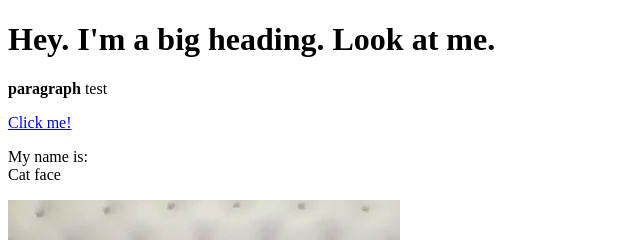
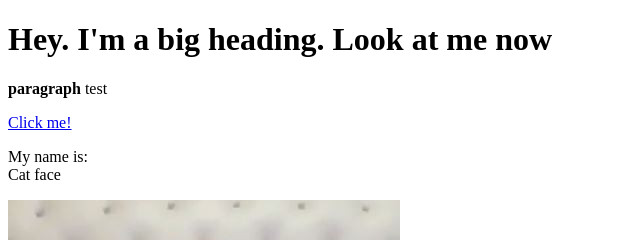
Before and after one commit to doodle000/cartoon-doodle, a plain HTML site: page test.html in a window 1280 px wide. Shown: the top 240 px of the page, 0-640 px from the left. Drawn offline with Linux system fonts and the light colour scheme.

Commit message:
Update test.html

```diff
--- a/test.html
+++ b/test.html
@@ -4,7 +4,7 @@
 	<title>Test Page</title>
 </head>
 <body>
-	<h1>Hey. I'm a big heading. Look at me.</h1>
+	<h1>Hey. I'm a big heading. Look at me now</h1>
 	<p><b>paragraph</b> test</p>
 	<a href="https://google.com" target="_blank" title="go to google">Click me!</a>
 	<p>My name is:<br>
```
